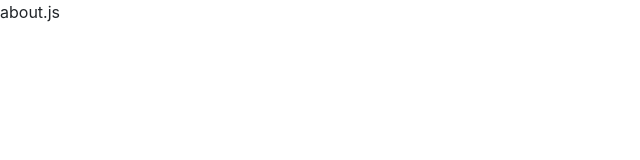
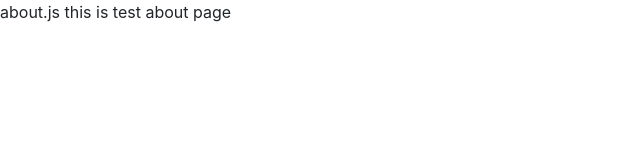
Before and after one commit to devtricks-company/yara, a Gatsby site: page /about in a window 1280 px wide. Shown: the whole page, without its empty margins (0-640 px from the left). Built offline with nearby package versions, Linux system fonts and the light colour scheme; Gatsby itself is replaced by a stand-in of ours.

Commit message:
this commit is for test

```diff
--- a/src/pages/about.js
+++ b/src/pages/about.js
@@ -4,6 +4,7 @@ const about = () => {
     return (
         <div>
             about.js
+            this is test about page
 
         </div>
     )
```
